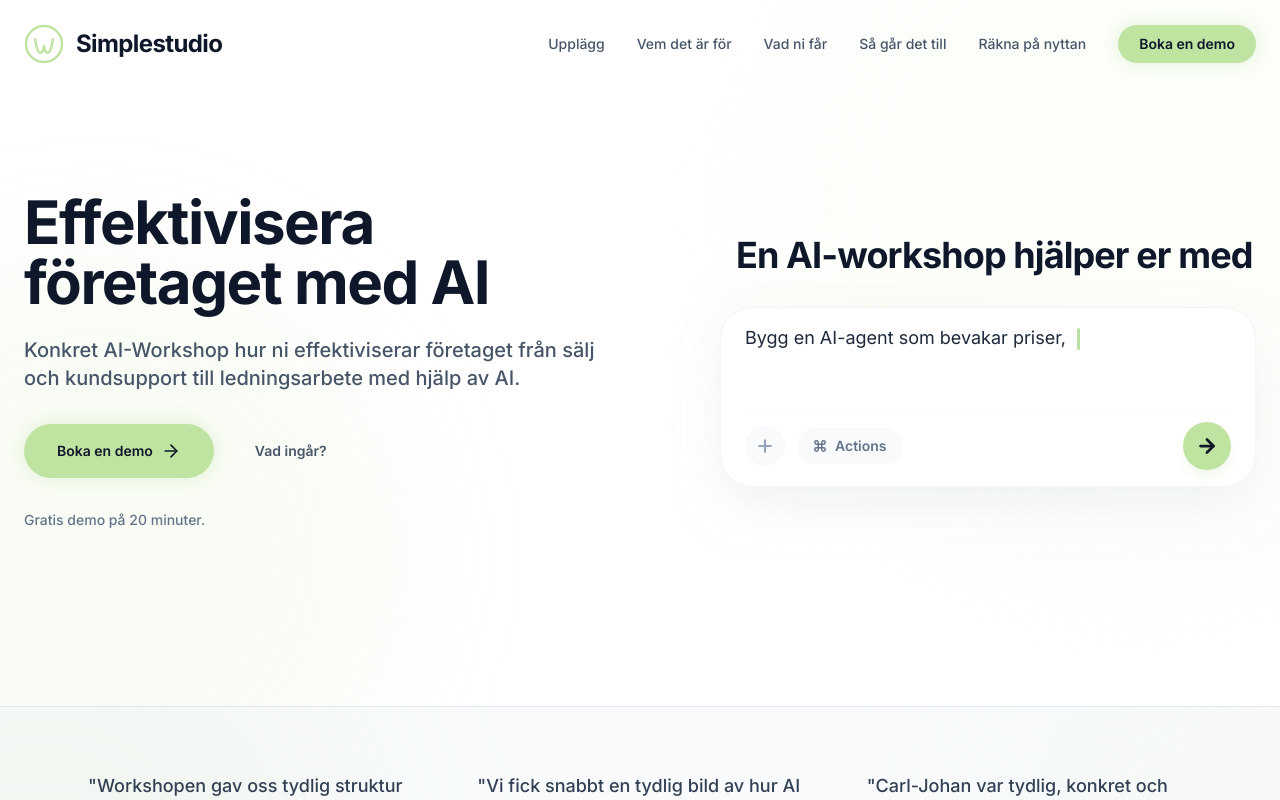
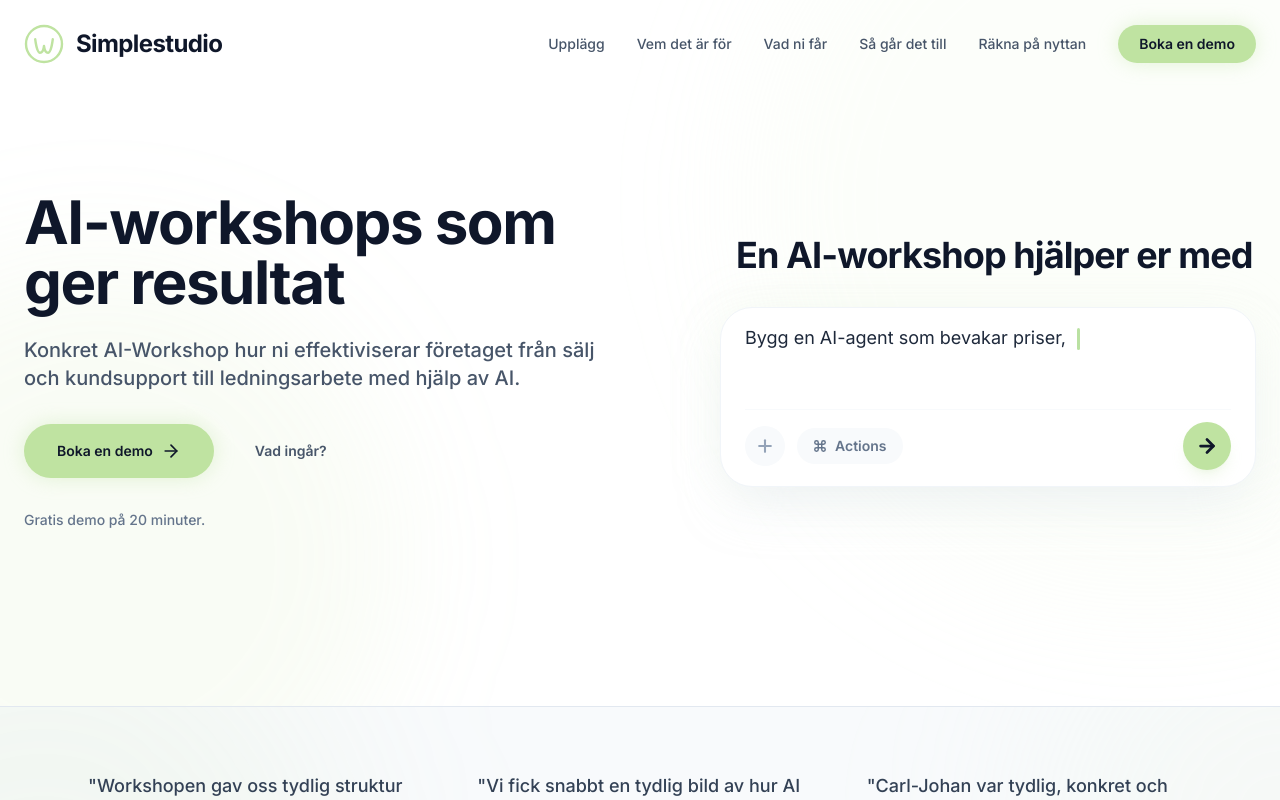
Before and after one commit to carljohanorndahl-ctrl/Ai-workshops, a React (Vite) app: page / in a window 1280 px wide. Shown: the top 800 px of the page. Built offline with nearby package versions, Linux system fonts and the light colour scheme.

Commit message:
Update Hero.tsx

```diff
--- a/components/Hero.tsx
+++ b/components/Hero.tsx
@@ -68,7 +68,7 @@ const Hero: React.FC = () => {
                         transition={{ duration: 0.6 }}
                     >
                         <h1 className="text-4xl md:text-5xl lg:text-6xl font-bold text-slate-900 leading-[1.1] mb-6 tracking-tight">
-                            Effektivisera företaget med AI
+                            AI-workshops som ger resultat
                         </h1>
                         <p className="text-lg md:text-xl text-slate-600 leading-relaxed max-w-xl font-medium">
                            Konkret AI-Workshop hur ni effektiviserar företaget från sälj och kundsupport till ledningsarbete med hjälp av AI.
```
